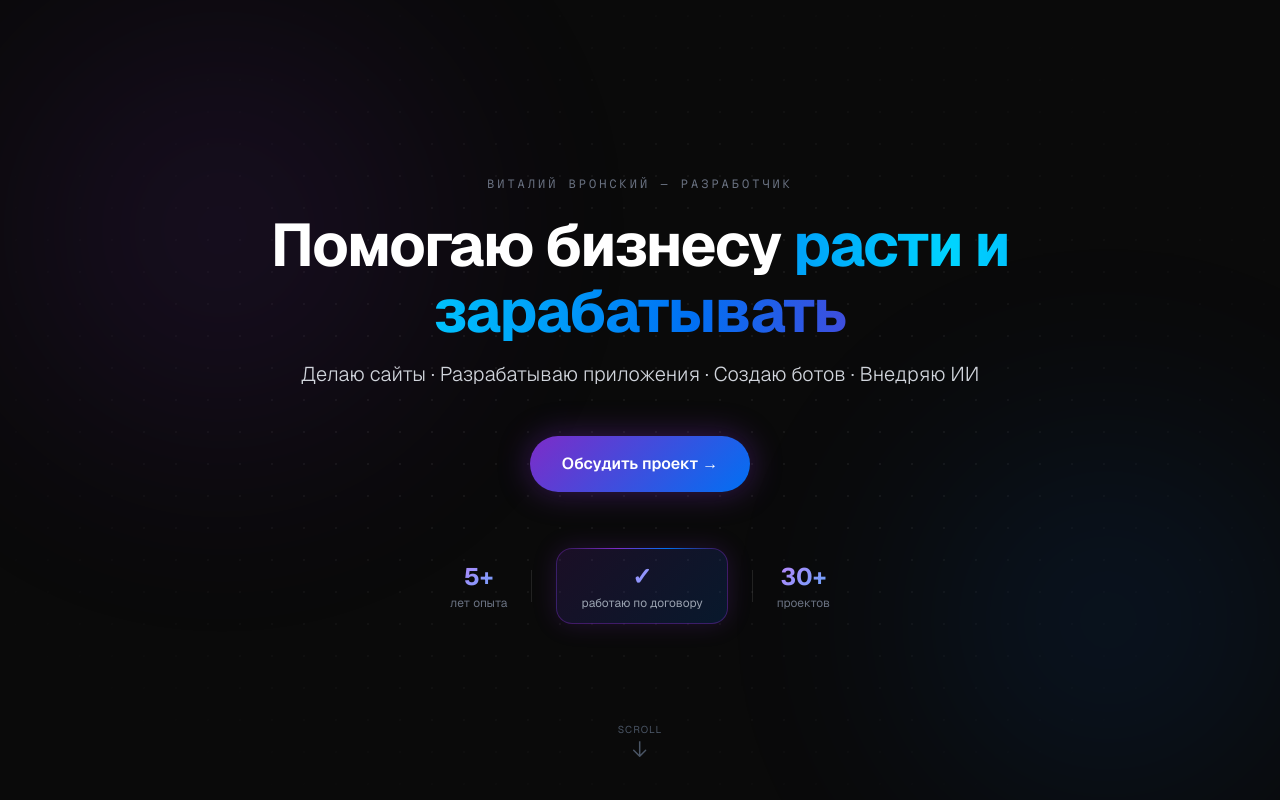
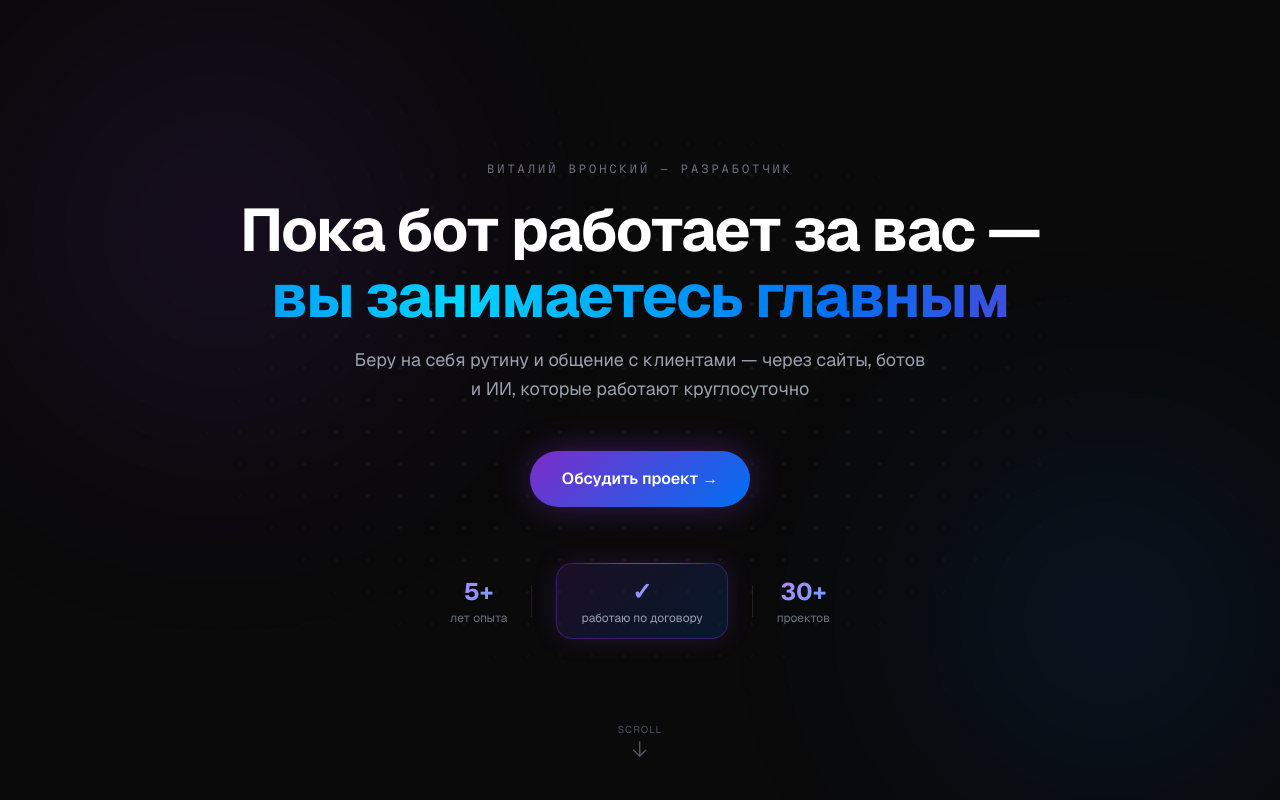
Before and after one commit to vronskyvitaly/next-portfolio-dvertising, a Next.js app: page / in a window 1280 px wide. Shown: the top 800 px of the page. Built offline with nearby package versions, Linux system fonts and the light colour scheme.

Commit message:
feat(hero): заголовок переформулирован — акцент на освобождение времени

```diff
--- a/src/components/Hero.tsx
+++ b/src/components/Hero.tsx
@@ -43,7 +43,8 @@ export default function Hero() {
 
         {/* Главный заголовок */}
         <h1 className="text-4xl sm:text-5xl md:text-6xl font-bold leading-[1.1] tracking-tight mb-4">
-          <span className="text-white">Помогаю бизнесу </span>
+          <span className="text-white">Пока бот работает за вас —</span>
+          <br />
           <span
             className="bg-clip-text text-transparent animate-shimmer"
             style={{
@@ -51,13 +52,14 @@ export default function Hero() {
               backgroundSize: "200% auto",
             }}
           >
-            расти и зарабатывать
+            вы занимаетесь главным
           </span>
         </h1>
 
-        {/* Подзаголовок прямой */}
-        <p className="text-lg sm:text-xl text-gray-300 mb-12 font-light">
-          Делаю сайты · Разрабатываю приложения · Создаю ботов · Внедряю ИИ
+        {/* Подзаголовок */}
+        <p className="text-base sm:text-lg text-gray-400 mb-12 max-w-xl mx-auto leading-relaxed">
+          Беру на себя рутину и общение с клиентами — через сайты, ботов и ИИ,
+          которые работают круглосуточно
         </p>
 
         {/* CTA */}
```
